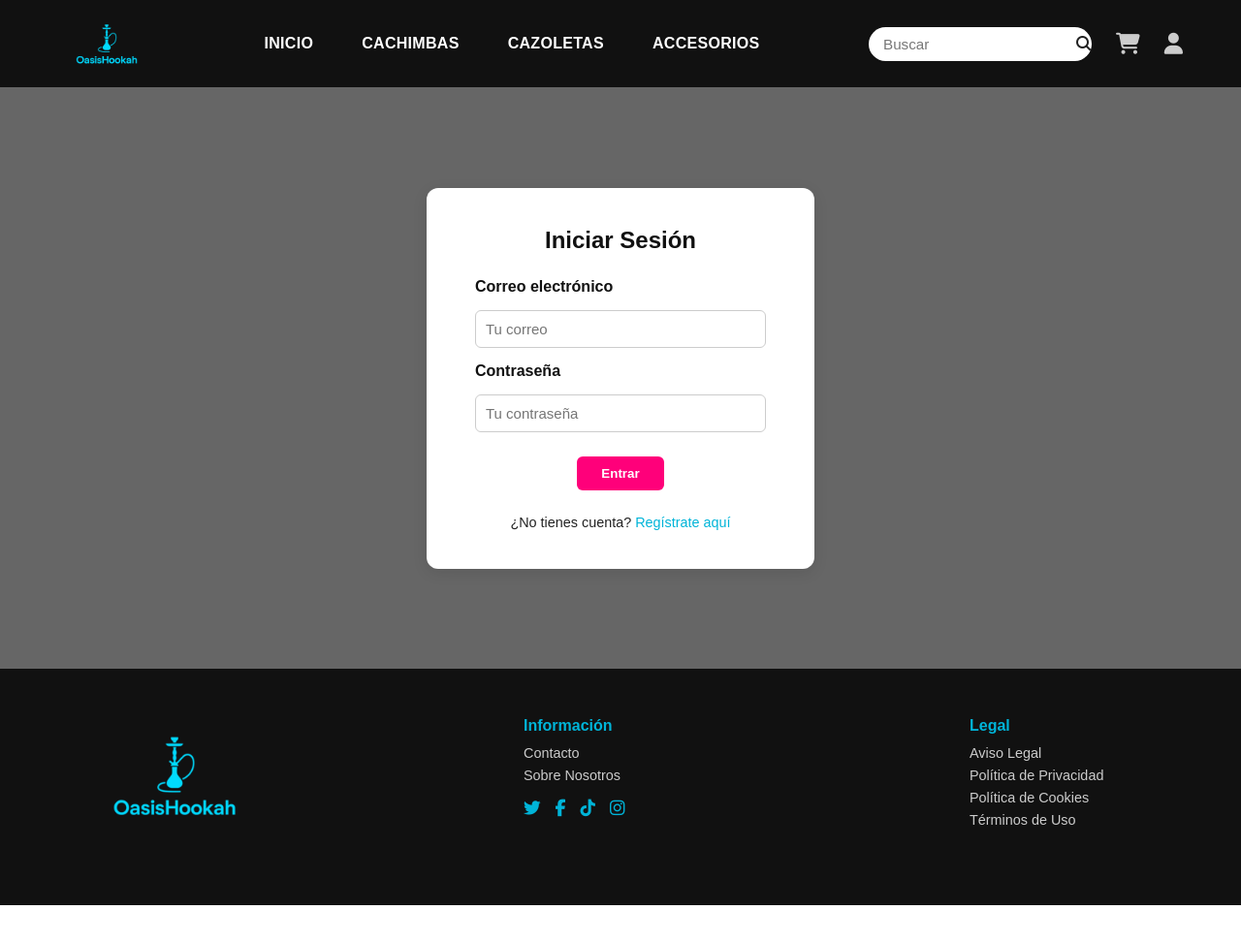
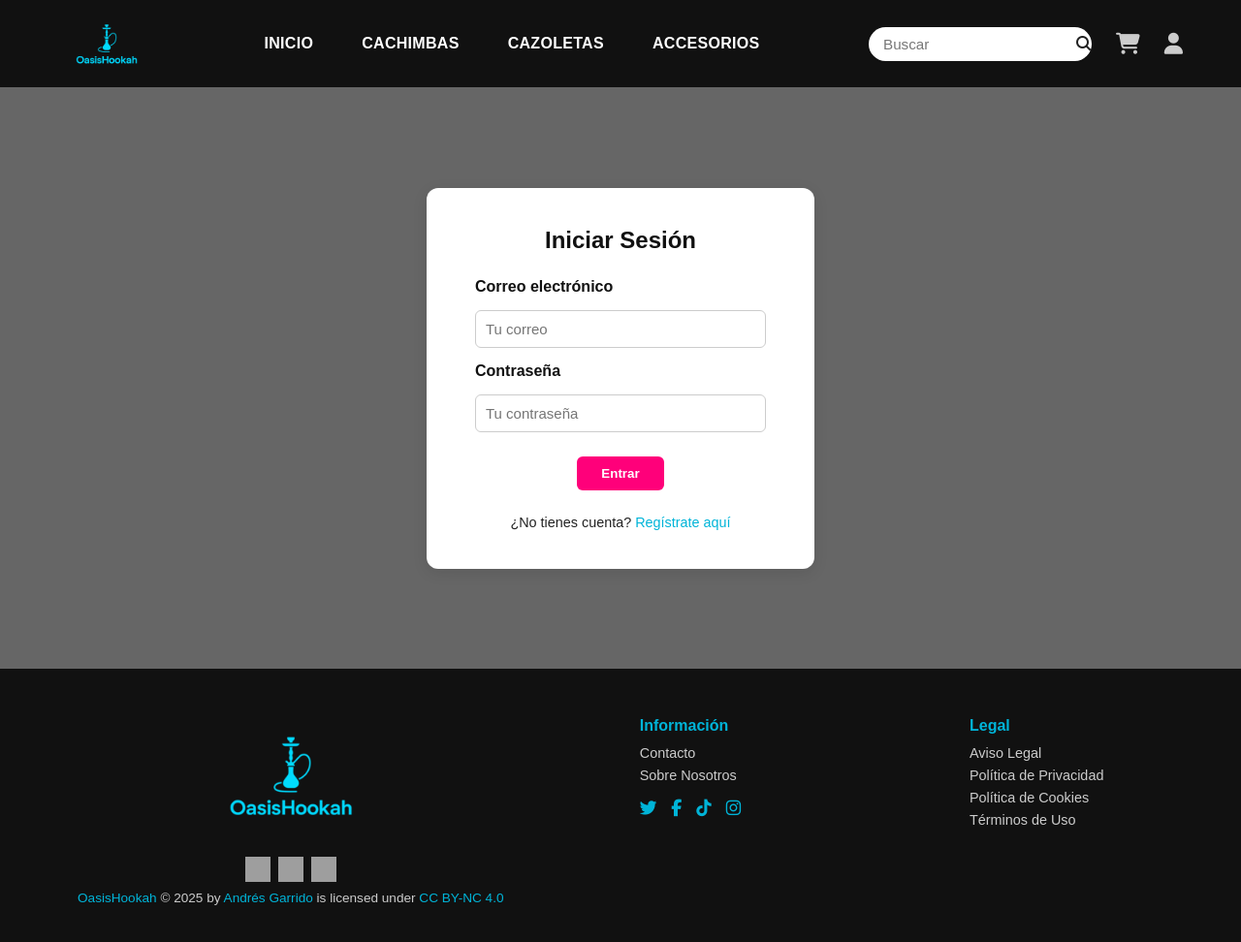
Before and after one commit to Andresgarridop/Pagina-Web-Hoasis-Hookah, a plain HTML site: page login.html in a window 1280 px wide. Shown: the whole page at 97% size. Before the commit the page ends 934 px from the top, so only its background shows below. Drawn offline with Linux system fonts and the light colour scheme; grey boxes are pictures that could not be loaded.

Commit message:
licencia

```diff
--- a/css/style.css
+++ b/css/style.css
@@ -161,6 +161,8 @@ body {
 
 
 
+
+
 /* ==========================================================
     FOOTER
    ========================================================== */
@@ -241,3 +243,37 @@ body {
 .redes a:hover {
   color: var(--color-rosa);
 }
+
+.licencia {
+  font-size: 0.85em;
+  color: #ccc;
+  margin-top: 10px;
+  text-align: center;
+  line-height: 1.6;
+}
+
+.licencia a {
+  color: var(--color-azul);
+  text-decoration: none;
+}
+
+.licencia a:hover {
+  color: var(--color-rosa);
+}
+
+.licencia img {
+  width: 26px;
+  height: 26px;
+  margin: 0 4px;
+}
+
+/*  Contenedor de los iconos */
+.licencia-icons {
+  display: flex;
+  justify-content: center;
+  margin-bottom: 6px;
+}
+
+.licencia span {
+  white-space: nowrap;
+}
--- a/login.html
+++ b/login.html
@@ -78,6 +78,17 @@
       <!-- Logo -->
       <div class="columna logo-footer">
         <img src="img/logos/Logo.ico" alt="Logo OasisHookah">
+        <!-- Licencia Creative Commons -->
+        <p class="licencia">
+          <span class="licencia-icons">
+            <img src="https://mirrors.creativecommons.org/presskit/icons/cc.svg" alt="CC">
+            <img src="https://mirrors.creativecommons.org/presskit/icons/by.svg" alt="BY">
+            <img src="https://mirrors.creativecommons.org/presskit/icons/nc.svg" alt="NC">
+          </span>
+          <a href="https://creativecommons.org">OasisHookah</a> © 2025 by
+          <a href="https://creativecommons.org">Andrés Garrido</a> is licensed under
+          <a href="https://creativecommons.org/licenses/by-nc/4.0/">CC BY-NC 4.0</a>
+        </p>
       </div>
 
       <!-- Información -->
```
Also changed, not shown: 1 other file.
